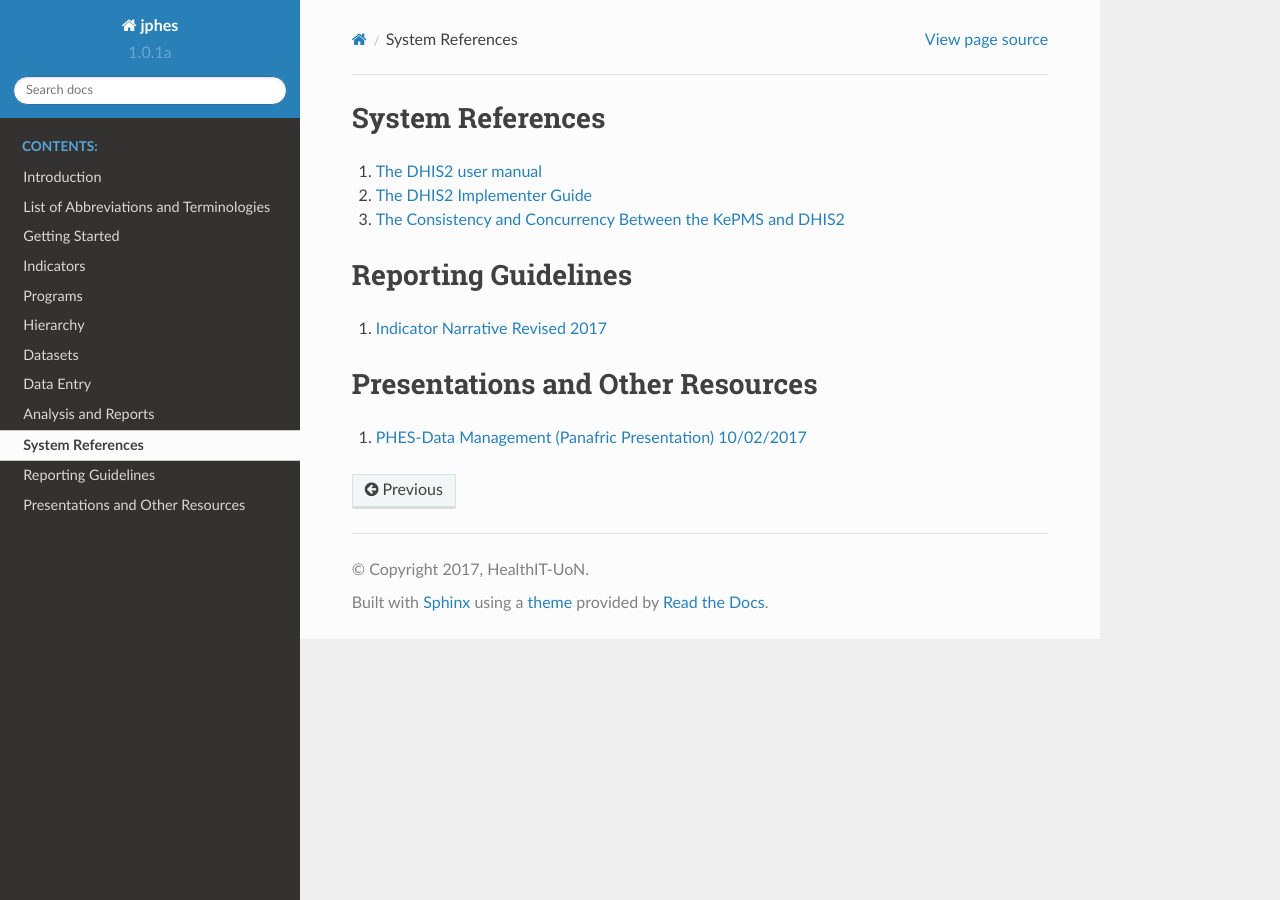
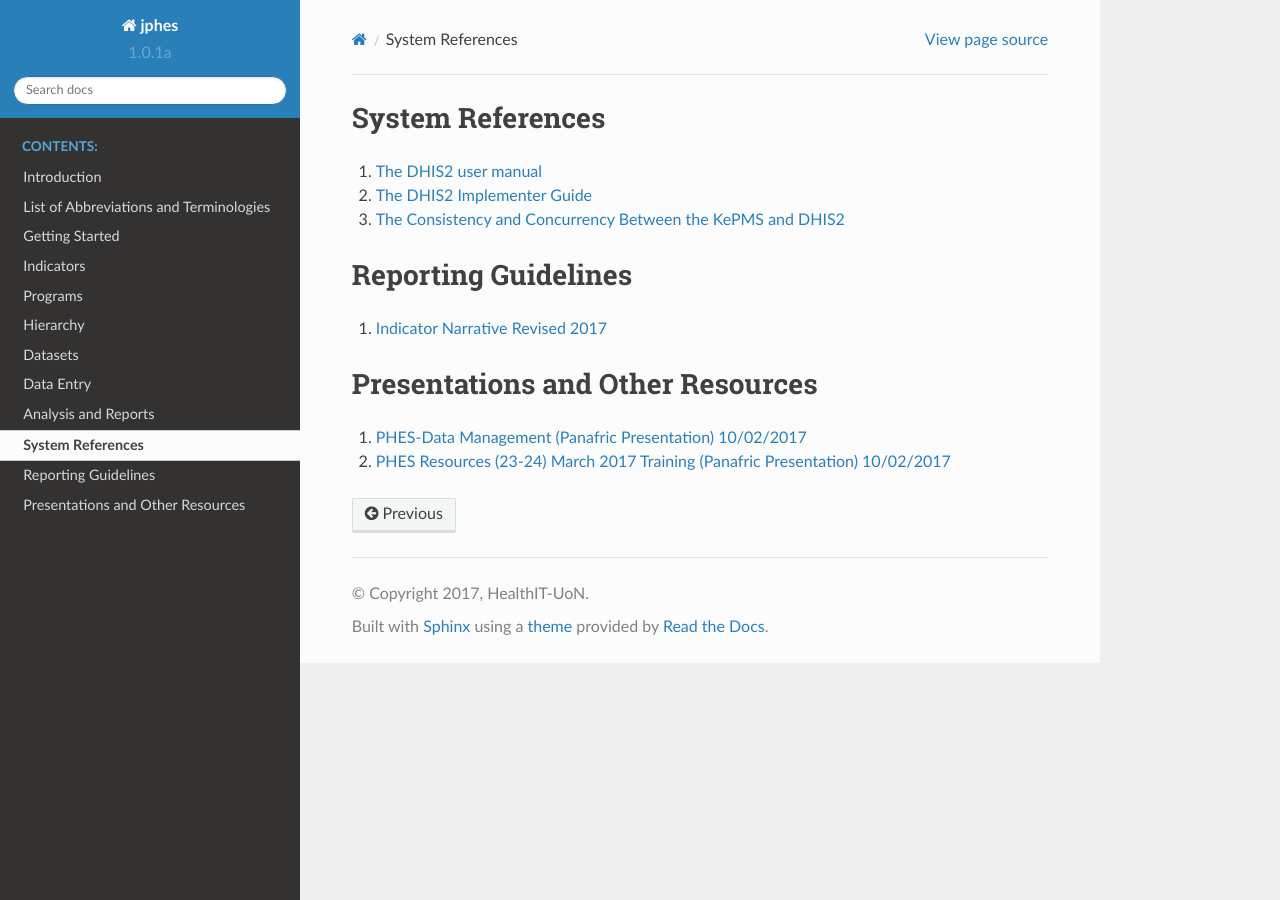
Before and after one commit to uonafya/jphes-docs, a Sphinx documentation site: the page built from source/appendix.rst, in a window 1280 px wide. Built offline with Sphinx 7.4.7 and the Read the Docs theme 2.0.0, drawn with Linux system fonts in a browser that asks for light colours.

Commit message:
Update appendix.rst

```diff
--- a/source/appendix.rst
+++ b/source/appendix.rst
@@ -17,3 +17,4 @@ Presentations and Other Resources
 ==================================
 
 1. `PHES-Data Management (Panafric Presentation) 10/02/2017 <_static/resources/PHES-Data-Management.pptx>`_
+2. `PHES Resources (23-24) March 2017 Training (Panafric Presentation) 10/02/2017  <_static/resources/PHES_Resources_23_03_2017.zip>`_
```
